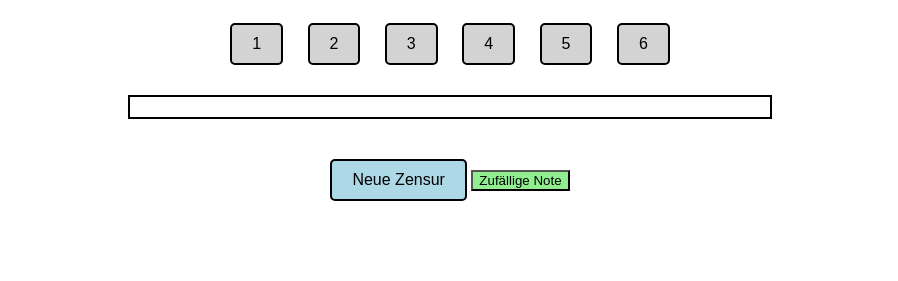
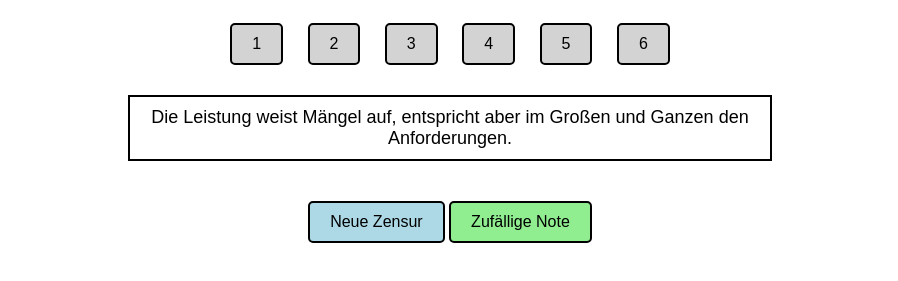
Before and after one commit to SS-99-dev/notenwuerfel, a plain HTML site: page index.html in a window 1280 px wide. Both pictures are taken after a click on the button "Zufällige Note". Shown: the part 101-382 px from the top of the page, without its empty margins (190-1088 px from the left). Drawn offline with Linux system fonts and the light colour scheme.

Commit message:
Update index.html

```diff
--- a/index.html
+++ b/index.html
@@ -30,14 +30,16 @@
             width: 50%;
             background-color: white;
         }
-        .reset-button {
+        .reset-button, .random-button {
             margin-top: 20px;
             padding: 10px 20px;
             font-size: 16px;
             border: 2px solid black;
             border-radius: 5px;
+            cursor: pointer;
+        }
+        .reset-button {
             background-color: lightblue;
-            cursor: pointer;
         }
         .reset-button:hover {
             background-color: darkblue;
@@ -69,6 +71,7 @@
 
     <button class="reset-button" onclick="reset()">Neue Zensur</button>
     <button class="random-button" onclick="würfleNote()">Zufällige Note</button>
+
     <script>
         function zeigeErklärung(note) {
             const erklärungen = {
@@ -77,7 +80,7 @@
                 3: "Die Leistung entspricht im Allgemeinen den Anforderungen.",
                 4: "Die Leistung weist Mängel auf, entspricht aber im Großen und Ganzen den Anforderungen.",
                 5: "Die Leistung entspricht den Anforderungen nicht. Es ist aber erkennbar, dass die notwendigen Grundkenntnisse vorhanden sind.",
-                6: "Die Leistung entspricht den Anforderungen nicht und Mängel können nicht in absehbarer Zeit behoben werden."
+                6: "Die Leistung entspricht den Anforderungen nicht und Mängel können nicht in absehbarer Zeit behoben werden.",
             };
             document.getElementById("LBL").textContent = erklärungen[note] || "Ungültige Note.";
         }
@@ -85,8 +88,9 @@
         function reset() {
             document.getElementById("LBL").textContent = "";
         }
-        function würfleNote() &
-        const zufälligeNote = Math.floor (Math.random() * 6) + 1;
+
+        function würfleNote() {
+            const zufälligeNote = Math.floor(Math.random() * 6) + 1; // Zufallszahl zwischen 1 und 6
             zeigeErklärung(zufälligeNote);
         }
     </script>
```
Lines whose indentation alone changed are shown as unchanged.
